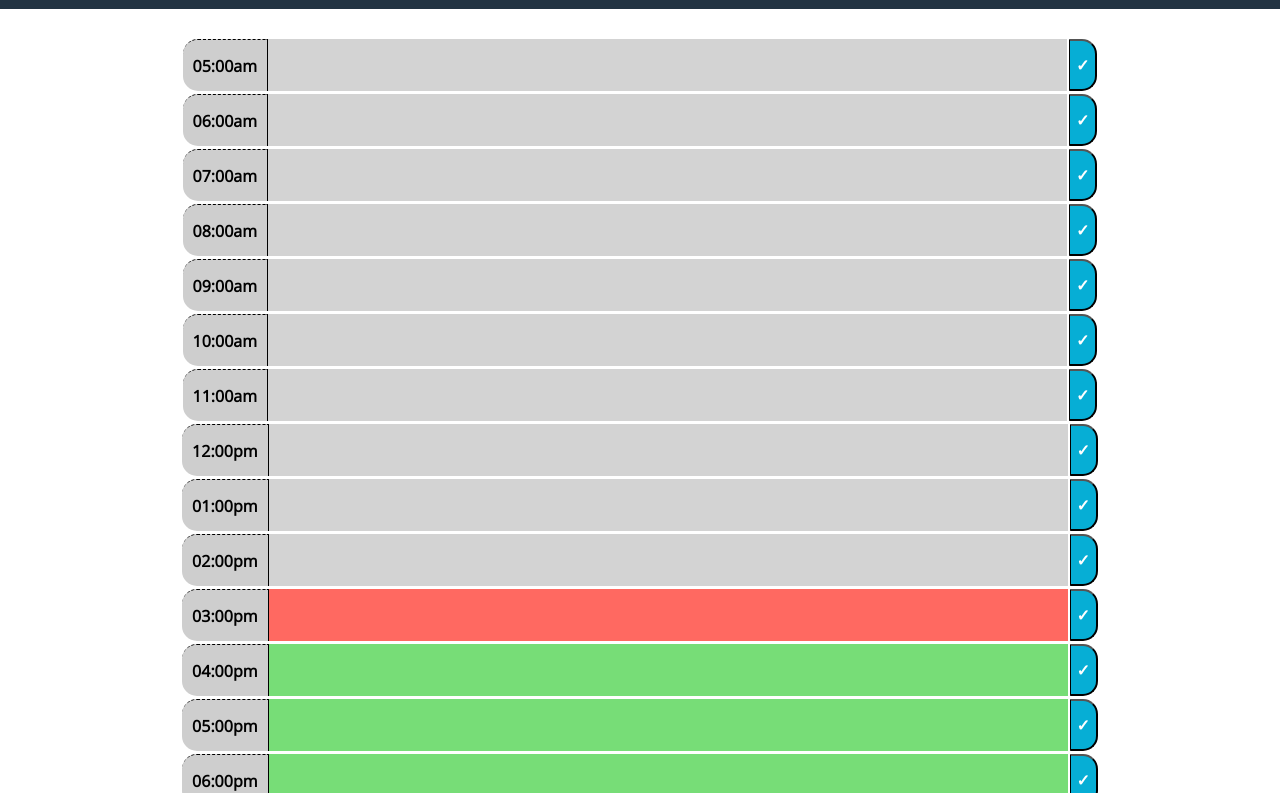
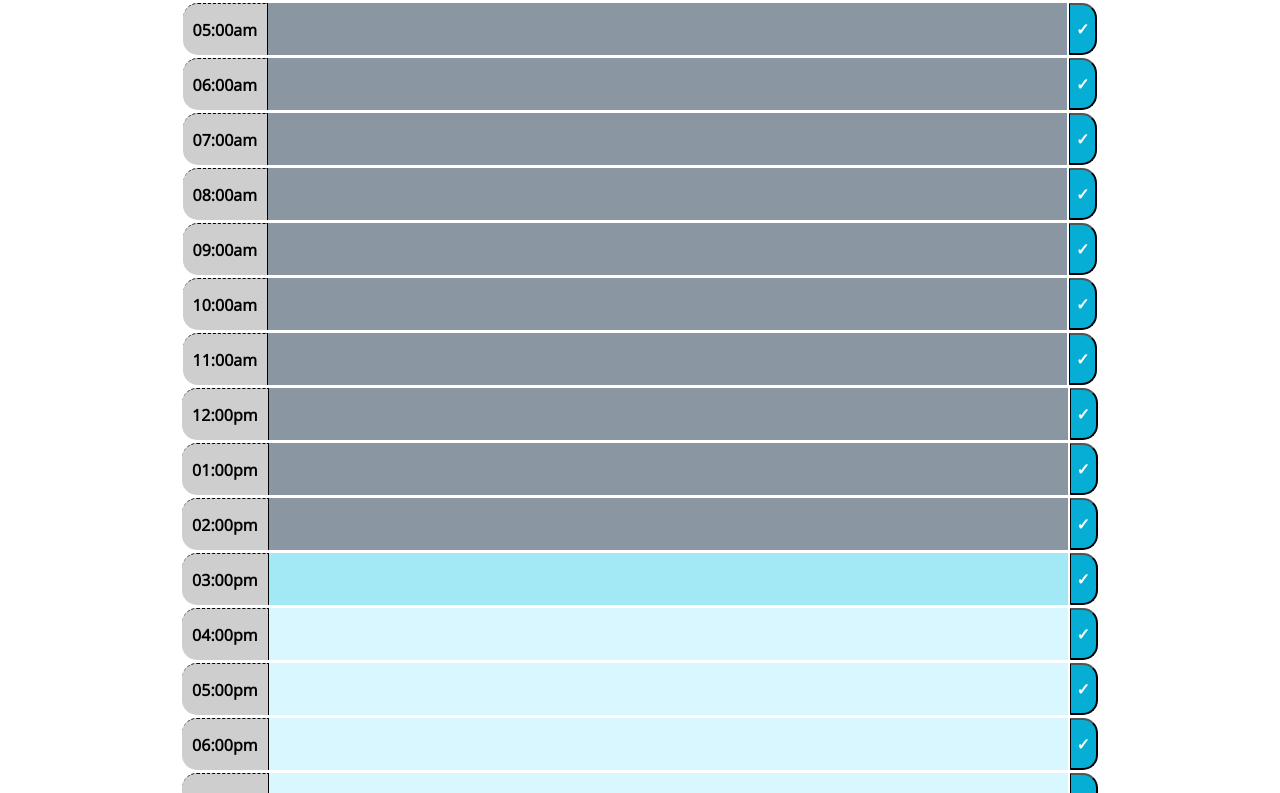
Before and after one commit to jace0fbass/work-day-scheduler, a plain HTML site: page index.html in a window 1280 px wide. Shown: the part 381-1174 px from the top of the page. Drawn offline with nearby package versions, Linux system fonts and the light colour scheme.

Commit message:
I have changed the colors of the time styling in the style.css file.

```diff
--- a/assets/style.css
+++ b/assets/style.css
@@ -77,18 +77,18 @@ footer {
 }
 
 .past {
-  background-color: #d3d3d3;
+  background-color: rgba(28, 54, 77, 0.514);
   color: var(--mainColor);
 }
 
 .present {
-  background-color: #ff6961;
-  color: var(--mainColor);
+  background-color: #8be3f3c9;
+  color: var(--secondaryColor);
 }
 
 .future {
-  background-color: #77dd77;
-  color: var(--mainColor);
+  background-color: rgb(217, 247, 255);
+  color: var(--secondaryColor);
 }
 
 .saveBtn {
--- a/index.html
+++ b/index.html
@@ -23,7 +23,6 @@
     <br>
     <br>
     <br>
-    <p id="currentTime" class="lead"></p>
     <p id="currentDay" class="lead"></p>
   </header>
   <div class="container">
```
